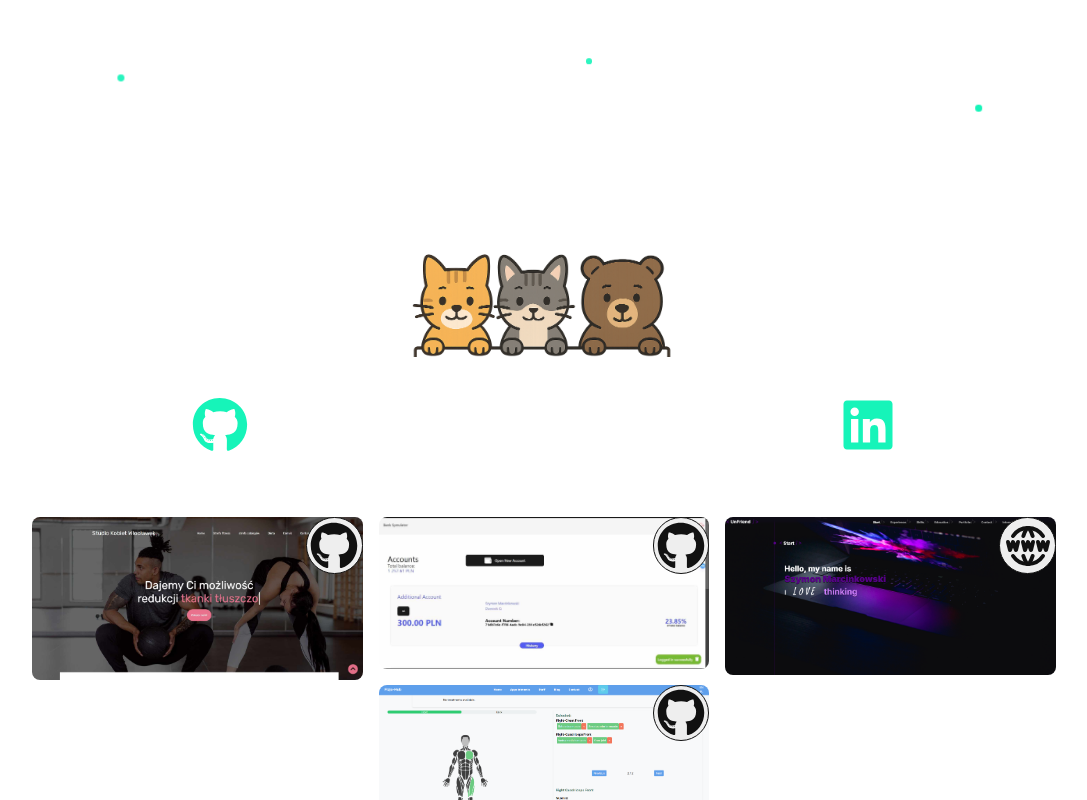
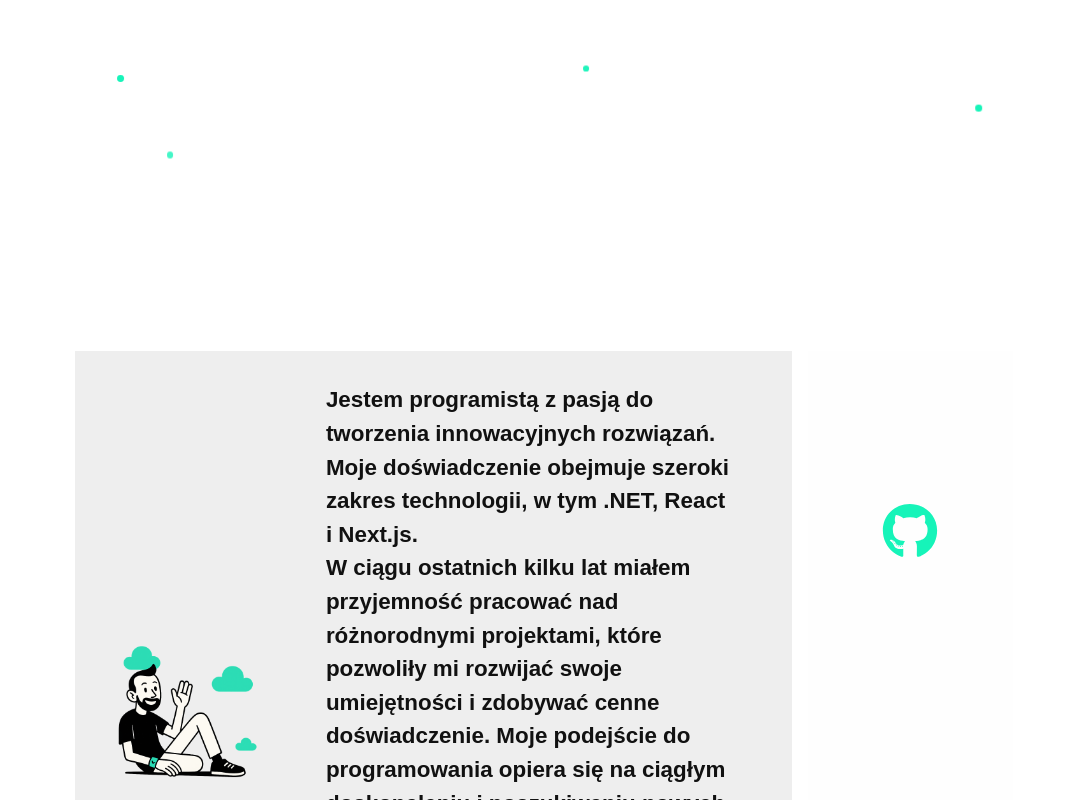
Before and after one commit to UnFriend-PL/HashStudio, a Next.js app: page / in a window 1280 px wide. Shown: the part 2000-2800 px from the top of the page, without its empty margins (96-1183 px from the left). Built offline with nearby package versions, Linux system fonts and the light colour scheme.

Commit message:
aboutme component draft

```diff
--- a/src/app/components/Portfolio.jsx
+++ b/src/app/components/Portfolio.jsx
@@ -1,11 +1,11 @@
 import React, {useState} from 'react';
 import styles from "@/app/styles/Portfolio.module.scss";
-import defaultImage from "@/app/assets/cats.png";
 import {FaChevronLeft, FaChevronRight} from "react-icons/fa";
 import {IoClose} from "react-icons/io5";
 import Pill from "@/app/components/partials/Pill";
+import AboutMe from "@/app/components/partials/AbouotMe";
 
-const Portfolio = ({images, topImageSrc, links, skills}) => {
+const Portfolio = ({images, links, skills, avatar, aboutMeTextList}) => {
     const [selectedIndex, setSelectedIndex] = useState(null);
 
     const openModal = (index) => setSelectedIndex(index);
@@ -17,18 +17,12 @@ const Portfolio = ({images, topImageSrc, links, skills}) => {
 
     return (
         <section className={styles.portfolioContainer}>
-            <img
-                src={topImageSrc || defaultImage.src}
-                alt="character"
-                className={styles.topGraphic}
-            />
-            {links && (
-                <div className={`${styles.Links}`}>
-                    {links.map((link, index) => (
-                        <a target="_blank" key={index} href={link.link}>{link.ico}</a>
-                    ))}
-                </div>
-            )}
+
+            <AboutMe links={links} avatar={avatar} aboutMeTextList={aboutMeTextList}>
+                {aboutMeTextList && (aboutMeTextList.map((text, index) => (
+                    <p key={index} className={styles.text}> {text} </p>
+                )))}
+            </AboutMe>
             <div className={styles.imageGrid}>
                 {images.map((image, index) => (
                     <div
--- a/src/app/components/WelcomeScreen.jsx
+++ b/src/app/components/WelcomeScreen.jsx
@@ -27,10 +27,9 @@ export default function WelcomeScreen() {
             if (logoTagline) {
                 const fadeStart = 0;
                 const fadeEnd = 100;
-                const opacity = scrollY <= fadeStart
+                logoTagline.style.opacity = scrollY <= fadeStart
                     ? 1
                     : Math.max(0, 1 - (scrollY - fadeStart) / (fadeEnd - fadeStart));
-                logoTagline.style.opacity = opacity;
             }
         };
 
--- /dev/null
+++ b/src/app/components/partials/AbouotMe.jsx
@@ -0,0 +1,27 @@
+import styles from "@/app/styles/partials/AboutMe.module.scss"
+import Image from "next/image";
+
+export default function AboutMe({children, links, avatar}) {
+
+    console.log(links);
+    return (
+        <section className={styles.aboutMe}>
+            <div className={styles.content}>
+                <div className={styles.avatarImage}>
+                    {avatar && (<Image src={avatar} alt={"avatar"} loading={"lazy"}/>)}
+                    {/*{avatar}*/}
+                </div>
+                <div className={styles.text}>
+                    {children}
+                </div>
+
+            </div>
+            <div className={`${styles.links} ${links ? `${styles.visible}` : ''}`}>
+                {links && links.map((link, index) => (
+                    <a key={index} href={link.link} className={styles.link} target="_blank"
+                       rel="noreferrer">{link.ico}</a>
+                ))}
+            </div>
+        </section>
+    );
+}
--- a/src/app/page.js
+++ b/src/app/page.js
@@ -19,8 +19,8 @@ import inz from "@/app/assets/inz.png";
 import smarcinkowski from "@/app/assets/smarcinkowski.png";
 import { FaGithub } from "react-icons/fa";
 import { FaLinkedin } from "react-icons/fa";
-import { TbWorldWww } from "react-icons/tb";
-
+import { TbWorldWww } from "react-icons/tb"
+import avatar from "@/app/assets/avatar_szymon.png"
 const portfolioData1 = [
     {src: studioIMG.src, alt: 'Studio Kobiet Włocławek', dataFollowText: 'Studio Kobiet Włocławek', description: 'Strona wizytówka w połączeniu z sekcją prezentacji oferty wykonana dla studia kobiet we Włocławku.', ico: <FaGithub />, link: "https://github.com/UnFriend-PL"},
     {src: bankIMG.src, alt: 'Bank Symulator', dataFollowText: 'Bank Symulator', description: 'Symulator bankowości online. Aplikacja została napisana z użyciem React + Vite + .Net, oferuje funkcjonalności takie jak: Panel admina, przelewy między kontrami, przewalutowania, tworzenei kont, kont walutowych, kont wspólnych, akceptacja wniosków i wysyłanie wiadomości.', ico: <FaGithub />, link: "https://github.com/UnFriend-PL"},
@@ -28,6 +28,11 @@ const portfolioData1 = [
     {src: smarcinkowski.src, alt: 'Strona CV', dataFollowText: 'Strona CV', description: 'Aplikacja utworzona w NextJs. Strona mająca na celu stworzenie CV w wersji online.', ico: <TbWorldWww />, link: "https:/smarcinkowski.pl/"}
 ];
 
+const aboutMeTextList = [
+    "Jestem programistą z pasją do tworzenia innowacyjnych rozwiązań. Moje doświadczenie obejmuje szeroki zakres technologii, w tym .NET, React i Next.js.",
+    "W ciągu ostatnich kilku lat miałem przyjemność pracować nad różnorodnymi projektami, które pozwoliły mi rozwijać swoje umiejętności i zdobywać cenne doświadczenie. Moje podejście do programowania opiera się na ciągłym doskonaleniu i poszukiwaniu nowych wyzwań.",
+    "Jestem osobą otwartą na nowe pomysły i chętnie współpracuję z innymi, aby osiągnąć wspólne cele. Wierzę, że najlepsze rozwiązania powstają w wyniku współpracy i wymiany doświadczeń."
+];
 const skills = [".Net", "C#", "React", "NextJs", "SQL", "Docker", "CI/CD", "Azure"]
 
 const links1 = [
@@ -87,7 +92,7 @@ export default function Home() {
                         </section>
                         <section id={"portfolio"}>
                             <div className={styles.portfolioSection}>
-                                <Portfolio images={portfolioData1} links={links1} skills={skills}/>
+                                <Portfolio images={portfolioData1} links={links1} skills={skills} avatar={avatar} aboutMeTextList={aboutMeTextList}/>
                             </div>
                             <div className={styles.portfolioSection}>
                                 <Portfolio images={portfolioData1} />
--- /dev/null
+++ b/src/app/styles/partials/AboutMe.module.scss
@@ -0,0 +1,64 @@
+@use "@/app/styles/Colors" as color;
+
+.aboutMe {
+  flex-basis: 80%;
+  margin: 10%;
+  display: flex;
+  flex-wrap: wrap;
+  gap: 1rem;
+  justify-content: center;
+
+  .content {
+    font-size: 1.4rem;
+    font-weight: bolder;
+    line-height: 1.5;
+    color: color.$secondary-color;
+    display: flex;
+    flex-wrap: wrap;
+    align-items: center;
+    justify-content: space-between;
+    flex-basis: 70%;
+    background-color: color.$third-color;
+    padding: 2rem;
+    min-height: 40vh;
+
+    .text {
+      width: 70%;
+      text-align: left;
+      display: flex;
+      flex-wrap: wrap;
+      justify-content: space-around;
+      p{
+        flex-basis: 90%;
+      }
+    }
+
+    .avatarImage {
+      width: 25%;
+      height: 25%;
+      background-color: color.$third-color;
+    }
+  }
+
+  .links {
+    display: none;
+    flex-basis: 20%;
+    flex-wrap: wrap;
+    align-items: center;
+    gap: 1rem;
+    background-color: transparentize(color.$third-color, 0.9);
+
+    .link {
+      flex-basis: 100%;
+      color: color.$primary-color;
+      font-size: 3.5rem;
+      transition: color 0.3s;
+      display: flex;
+      justify-content: center;
+    }
+  }
+
+  .visible {
+    display: flex;
+  }
+}
```
Also changed, not shown: src/app/assets/avatar_szymon.png (added).
